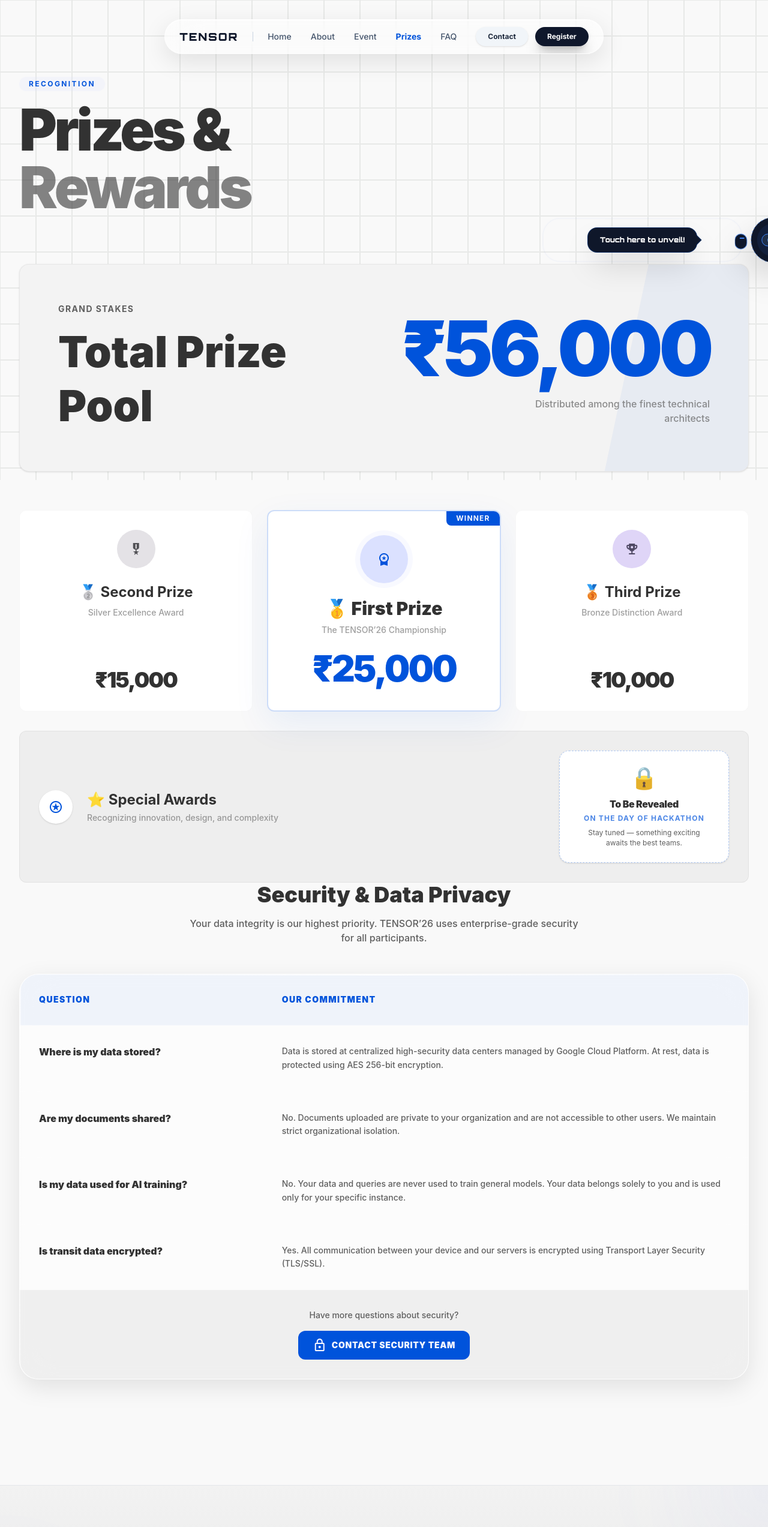
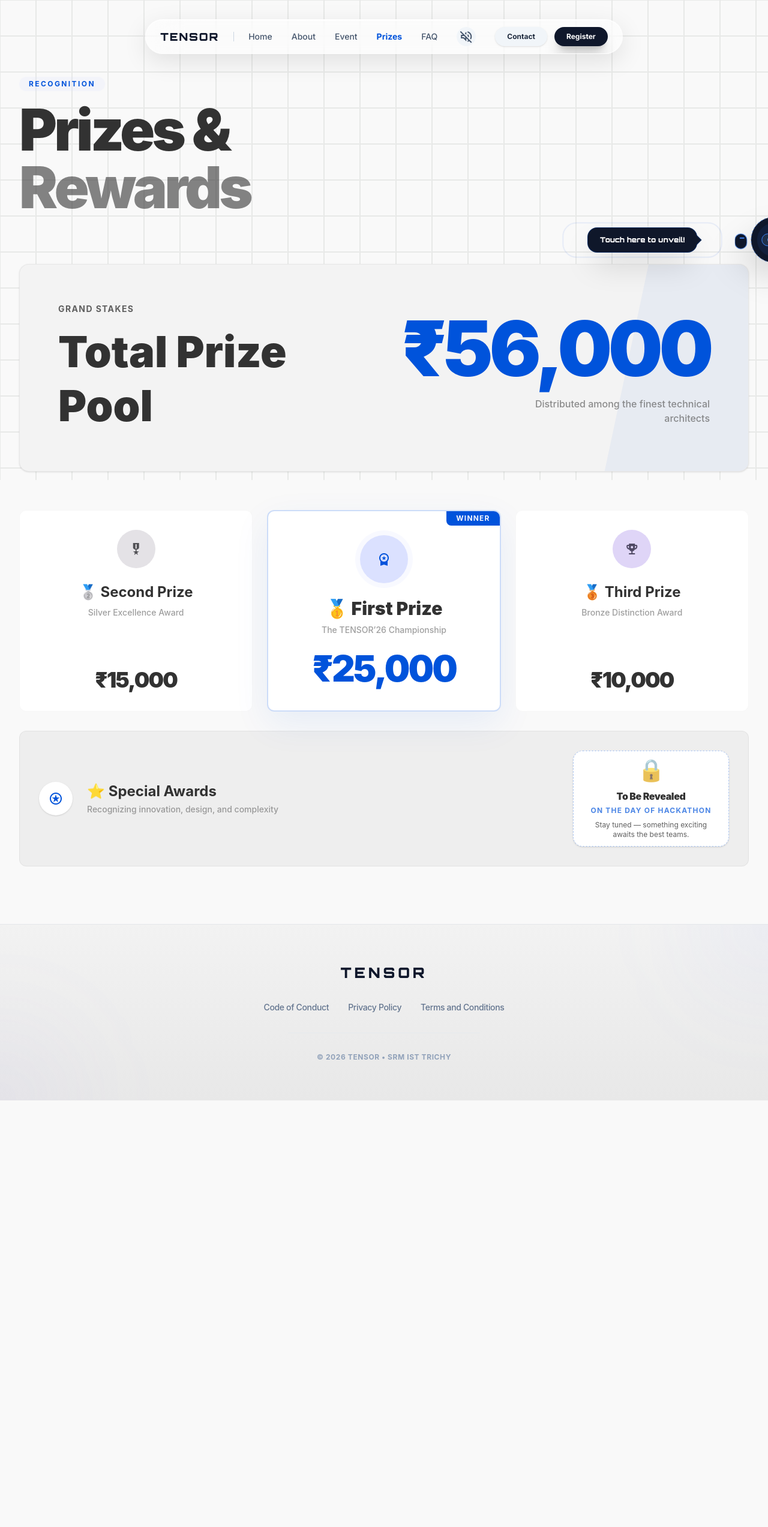
Before and after one commit to Srevarshan05/tensor26, a React (Vite) app: page /prizes in a window 1280 px wide. Shown: the top 2545 px of the page at 60% size. After the commit the page ends 1834 px from the top, so only its background shows below. Built offline with nearby package versions, Linux system fonts and the light colour scheme.

Commit message:
feat: finalized v5 production deployment with global audio sync, Vercel SPA routing, and polished glass UI

```diff
--- a/src/components/Footer.jsx
+++ b/src/components/Footer.jsx
@@ -26,13 +26,13 @@ export default function Footer() {
         </div>
         <div className="flex flex-wrap justify-center gap-8">
           {footerLinks.map(({ label, to }) => (
-            <a
+            <Link
               key={label}
-              href={to}
+              to={to}
               className="text-slate-500 hover:text-primary transition-all duration-300 hover:-translate-y-0.5 inline-block font-medium tracking-tight"
             >
               {label}
-            </a>
+            </Link>
           ))}
         </div>
         <div className="pt-8 border-t border-slate-200/50 w-full max-w-xs mx-auto">
--- a/src/components/Navbar.jsx
+++ b/src/components/Navbar.jsx
@@ -14,6 +14,7 @@ export default function Navbar() {
   const [scrolled, setScrolled]       = useState(false);
   const [mobileOpen, setMobileOpen]   = useState(false);
   const [contactOpen, setContactOpen] = useState(false);
+  const [isMuted, setIsMuted]         = useState(true);
   const location = useLocation();
   const isHome = location.pathname === '/';
 
@@ -22,6 +23,17 @@ export default function Navbar() {
     window.addEventListener('scroll', handler);
     return () => window.removeEventListener('scroll', handler);
   }, []);
+
+  useEffect(() => {
+    const handleSync = (e) => setIsMuted(e.detail);
+    window.addEventListener('update-mute-icon', handleSync);
+    return () => window.removeEventListener('update-mute-icon', handleSync);
+  }, []);
+
+  const toggleGlobalSound = () => {
+    setIsMuted(!isMuted);
+    window.dispatchEvent(new Event('toggle-mute-button'));
+  };
 
   // Close contact popup on route change
   useEffect(() => { setContactOpen(false); }, [location.pathname]);
@@ -151,6 +163,19 @@ export default function Navbar() {
                 {label}
               </NavLink>
             ))}
+
+            {/* Global Mute Toggle (Desktop) */}
+            <button
+              onClick={toggleGlobalSound}
+              className={`flex items-center justify-center p-1 rounded-full transition-all duration-300 hover:scale-110 ${
+                isDarkText ? 'text-slate-600 hover:text-primary bg-slate-100 hover:bg-slate-200' : 'text-white/80 hover:text-white bg-white/10 hover:bg-white/20'
+              }`}
+              title="Toggle Background Sound"
+            >
+              <span className="material-symbols-outlined text-[18px]">
+                {isMuted ? 'volume_off' : 'volume_up'}
+              </span>
+            </button>
           </div>
 
           <div className="hidden ml-8 md:flex items-center gap-3">
@@ -177,16 +202,27 @@ export default function Navbar() {
               Register
             </a>
           </div>
-
-          {/* Mobile Toggle */}
+          {/* Mobile Sound & Toggle */}
+          <div className="md:hidden ml-4 flex items-center gap-3">
             <button
-            className="md:hidden ml-4 p-1 text-slate-600"
+              onClick={toggleGlobalSound}
+              className={`flex items-center justify-center p-1.5 rounded-full transition-all duration-300 hover:scale-110 active:scale-95 ${
+                isDarkText ? 'text-slate-600 hover:text-primary bg-slate-100/50 hover:bg-slate-200' : 'text-white/80 hover:text-white bg-white/10 hover:bg-white/20'
+              }`}
+            >
+              <span className="material-symbols-outlined text-[18px]">
+                {isMuted ? 'volume_off' : 'volume_up'}
+              </span>
+            </button>
+            <button
+              className={`p-1 transition-colors ${isDarkText ? 'text-slate-600' : 'text-white/90'}`}
               onClick={() => setMobileOpen(!mobileOpen)}
             >
               <svg className="w-6 h-6" fill="none" stroke="currentColor" strokeWidth="2" viewBox="0 0 24 24">
                 <path d={mobileOpen ? "M6 18L18 6M6 6l12 12" : "M4 6h16M4 12h16M4 18h16"} strokeLinecap="round" strokeLinejoin="round" />
               </svg>
             </button>
+          </div>
         </nav>
 
         {/* Mobile Menu */}
--- a/src/pages/Event.jsx
+++ b/src/pages/Event.jsx
@@ -3,6 +3,7 @@ import SectionWrapper from '../components/SectionWrapper';
 import Card from '../components/Card';
 import Roadmap from '../components/Roadmap';
 import ShapeGridMoving from '../components/background/ShapeGridMoving';
+import eventImg from '../assets/event-page-img.svg';
 
 const schedule = [
   { time: '09:00 – 10:00', label: 'Opening', title: 'Inauguration', desc: 'Welcome, problem statement unveiling, and AI Scientist briefing.', primary: true },
@@ -128,12 +129,13 @@ export default function Event() {
                 The TENSOR'26 workflow is designed to simulate the future of software engineering. Participants are evaluated not just on the final product, but on the sophistication of their AI orchestration process and the cleanliness of their generated systems.
               </p>
 
-              <div className="flex flex-wrap gap-4">
-                <div className="bg-slate-50 border border-slate-200 px-4 md:px-8 py-4 md:py-5 rounded-[2rem] flex flex-wrap items-center gap-2 md:gap-4 shadow-sm group w-full md:w-auto">
+              <div className="flex flex-wrap gap-4 mt-6">
+                <div className="glass-morphism bg-white/40 backdrop-blur-3xl border border-white/60 px-6 sm:px-12 py-5 sm:py-6 rounded-[3rem] flex flex-wrap items-center gap-3 sm:gap-6 shadow-xl relative overflow-hidden group w-full md:w-auto hover:shadow-2xl transition-all duration-700">
+                  <div className="absolute inset-0 bg-gradient-to-r from-primary/10 via-violet-400/5 to-fuchsia-400/10 opacity-30 group-hover:opacity-100 transition-opacity duration-700 pointer-events-none" />
                   {['Start', 'Build', 'Submit', 'Evaluate', 'Pitch'].map((step, i, arr) => (
-                    <div key={step} className="flex items-center gap-2 md:gap-4 whitespace-nowrap">
-                      <span className={`font-black text-xs md:text-sm tracking-widest uppercase ${i === 0 || i === arr.length - 1 ? 'text-primary' : 'text-slate-400 opacity-60'}`}>{step}</span>
-                      {i < arr.length - 1 && <span className="material-symbols-outlined text-xs text-slate-300">arrow_forward</span>}
+                    <div key={step} className="flex items-center gap-3 sm:gap-6 relative z-10 whitespace-nowrap">
+                      <span className={`font-black text-xs sm:text-sm tracking-[0.25em] uppercase transition-all duration-300 ${i === 0 || i === arr.length - 1 ? 'text-primary drop-shadow-sm scale-105' : 'text-slate-500 hover:text-slate-900 group-hover:opacity-100 opacity-60'}`}>{step}</span>
+                      {i < arr.length - 1 && <span className="material-symbols-outlined text-sm font-black text-slate-300 group-hover:text-primary/40 transition-colors duration-300" style={{ fontVariationSettings: "'FILL' 1" }}>chevron_right</span>}
                     </div>
                   ))}
                 </div>
@@ -145,19 +147,16 @@ export default function Event() {
               whileInView={{ opacity: 1, scale: 1 }}
               viewport={{ once: true }}
               transition={{ duration: 1, ease: "circOut" }}
-              className="relative group"
+              className="relative flex items-center justify-center group"
             >
-              <div className="absolute -inset-4 bg-primary/10 rounded-[3rem] blur-2xl opacity-0 group-hover:opacity-100 transition-opacity duration-700" />
-              <div className="relative rounded-[2rem] overflow-hidden shadow-2xl border-4 border-white bg-slate-50">
-                <img
-                  className="w-full h-auto object-contain transition-all duration-1000 group-hover:scale-105"
-                  src="/event-page-img.svg"
-                  alt="Competitive Flow Diagram"
-                />
-                <div className="absolute bottom-0 left-0 right-0 p-4 md:p-8 translate-y-4 group-hover:translate-y-0 transition-transform duration-700 bg-gradient-to-t from-black/70 to-transparent">
-                  <p className="text-white text-sm md:text-lg font-black italic tracking-tight">"The best way to predict the future is to generate it."</p>
-                </div>
-              </div>
+              {/* Subtle ambient glow behind the raw image */}
+              <div className="absolute inset-0 bg-primary/5 rounded-[3rem] blur-3xl opacity-0 group-hover:opacity-100 transition-opacity duration-700 pointer-events-none" />
+
+              <img
+                className="relative z-10 w-full max-w-[90%] h-auto object-contain drop-shadow-2xl transition-all duration-[1.5s] ease-[0.22,1,0.36,1] hover:scale-[1.03] hover:-translate-y-3 cursor-crosshair"
+                src={eventImg}
+                alt="Competitive Flow Diagram"
+              />
             </motion.div>
           </div>
         </div>
--- a/src/pages/Home.jsx
+++ b/src/pages/Home.jsx
@@ -26,22 +26,38 @@ const organizers = [
 ];
 
 export default function Home() {
+  const [isMuted, setIsMuted] = useState(true);
   const navigate = useNavigate();
   const videoRef = useRef(null);
+
   useEffect(() => {
-    // Attempt to play with sound on first interaction
-    const handleFirstClick = () => {
+    // Start muted to ensure video successfully plays visually, let user toggle sound
     if (videoRef.current) {
-        videoRef.current.muted = false;
       videoRef.current.volume = 0.5;
-        videoRef.current.play().catch(e => console.log("Audio play blocked", e));
+      videoRef.current.muted = true;
+      videoRef.current.play().catch(e => console.error("Playback failed", e));
     }
-      document.removeEventListener('click', handleFirstClick);
-    };
-    document.addEventListener('click', handleFirstClick);
-    return () => document.removeEventListener('click', handleFirstClick);
+
+    // Sync state to the Navbar
+    window.dispatchEvent(new CustomEvent('update-mute-icon', { detail: true }));
+
+    // Listen to external remote control from Navbar
+    const externalToggle = () => toggleSound();
+    window.addEventListener('toggle-mute-button', externalToggle);
+    return () => window.removeEventListener('toggle-mute-button', externalToggle);
   }, []);
 
+  const toggleSound = () => {
+    if (videoRef.current) {
+      const nextMuted = !videoRef.current.muted;
+      videoRef.current.muted = nextMuted;
+      setIsMuted(nextMuted);
+      window.dispatchEvent(new CustomEvent('update-mute-icon', { detail: nextMuted }));
+      if (!nextMuted) {
+         videoRef.current.play().catch(e => console.error("Play failed", e));
+      }
+    }
+  };
   return (
     <main className="min-h-screen">
       {/* ─── Section 1: Cinematic Video Hero ─── */}
--- a/src/pages/Prizes.jsx
+++ b/src/pages/Prizes.jsx
@@ -2,7 +2,7 @@ import { motion } from 'framer-motion';
 import SectionWrapper from '../components/SectionWrapper';
 import PrizeCard from '../components/PrizeCard';
 import ShapeGrid from '../components/background/ShapeGrid';
-
+import prizeImg from '../assets/Prize-img.svg';
 
 
 export default function Prizes() {
@@ -109,75 +109,32 @@ export default function Prizes() {
               </div>
             </div>
 
-          {/* Mystery teaser */}
+            {/* Mystery teaser with Hover Reveal */}
             <motion.div
               initial={{ opacity: 0, scale: 0.9 }}
               whileInView={{ opacity: 1, scale: 1 }}
               viewport={{ once: true }}
               transition={{ duration: 0.6 }}
-            className="flex flex-col items-center justify-center bg-white border border-dashed border-primary/30 rounded-2xl px-10 py-6 shadow-sm text-center min-w-[260px] relative overflow-hidden group"
+              className="flex flex-col items-center justify-center bg-white border border-dashed border-primary/30 rounded-2xl px-10 py-6 shadow-sm text-center min-w-[260px] min-h-[160px] relative overflow-hidden group cursor-pointer transition-all duration-500 hover:border-primary/60 hover:shadow-xl hover:shadow-primary/10"
             >
-            {/* Animated shimmer */}
-            <div className="absolute inset-0 bg-gradient-to-r from-transparent via-primary/5 to-transparent -translate-x-full group-hover:translate-x-full transition-transform duration-1000 ease-in-out" />
+              <div className="absolute inset-0 z-10 flex flex-col items-center justify-center transition-all duration-500 ease-out group-hover:opacity-0 group-hover:scale-95 group-hover:-translate-y-4">
                 <span className="text-4xl mb-3 animate-pulse">🔒</span>
                 <p className="text-base font-black text-on-background tracking-tight">To Be Revealed</p>
                 <p className="text-xs font-bold text-primary uppercase tracking-widest mt-1 opacity-70">On the Day of Hackathon</p>
                 <p className="text-xs text-on-surface-variant mt-2 max-w-[200px] leading-snug">Stay tuned — something exciting awaits the best teams.</p>
+              </div>
+
+              {/* Reveal Image on hover */}
+              <div className="absolute inset-0 w-full h-full p-4 flex items-center justify-center z-20">
+                <img
+                  src={prizeImg}
+                  alt="Revealed Prize"
+                  className="w-full h-full object-contain opacity-0 scale-50 -translate-y-4 group-hover:opacity-100 group-hover:scale-100 group-hover:translate-y-0 transition-all duration-500 ease-[0.16,1,0.3,1]"
+                />
+              </div>
             </motion.div>
           </SectionWrapper>
         </section>
-
-
-      {/* Security & Data Section */}
-      <SectionWrapper delay={0.5} className="max-w-7xl mx-auto px-4 sm:px-8 pb-20">
-        <div className="text-center mb-12">
-          <h2 className="text-3xl sm:text-4xl font-black mb-4">Security & Data Privacy</h2>
-          <p className="text-on-surface-variant max-w-2xl mx-auto font-medium">Your data integrity is our highest priority. TENSOR’26 uses enterprise-grade security for all participants.</p>
-        </div>
-
-        <div className="glass-morphism bg-white/40 backdrop-blur-md rounded-[2rem] border border-white/40 overflow-hidden shadow-xl">
-          <table className="w-full text-left border-collapse">
-            <thead>
-              <tr className="bg-primary/5">
-                <th className="p-6 sm:p-8 text-sm font-black uppercase tracking-widest text-primary border-b border-white/20">Question</th>
-                <th className="p-6 sm:p-8 text-sm font-black uppercase tracking-widest text-primary border-b border-white/20">Our Commitment</th>
-              </tr>
-            </thead>
-            <tbody className="divide-y divide-white/10">
-              <tr className="hover:bg-white/10 transition-colors">
-                <td className="p-6 sm:p-8 font-black text-on-surface align-top w-1/3">Where is my data stored?</td>
-                <td className="p-6 sm:p-8 text-on-surface-variant text-sm font-medium leading-relaxed">
-                  Data is stored at centralized high-security data centers managed by Google Cloud Platform. At rest, data is protected using AES 256-bit encryption.
-                </td>
-              </tr>
-              <tr className="hover:bg-white/10 transition-colors">
-                <td className="p-6 sm:p-8 font-black text-on-surface align-top w-1/3">Are my documents shared?</td>
-                <td className="p-6 sm:p-8 text-on-surface-variant text-sm font-medium leading-relaxed">
-                  No. Documents uploaded are private to your organization and are not accessible to other users. We maintain strict organizational isolation.
-                </td>
-              </tr>
-              <tr className="hover:bg-white/10 transition-colors">
-                <td className="p-6 sm:p-8 font-black text-on-surface align-top w-1/3">Is my data used for AI training?</td>
-                <td className="p-6 sm:p-8 text-on-surface-variant text-sm font-medium leading-relaxed">
-                  No. Your data and queries are never used to train general models. Your data belongs solely to you and is used only for your specific instance.
-                </td>
-              </tr>
-              <tr className="hover:bg-white/10 transition-colors">
-                <td className="p-6 sm:p-8 font-black text-on-surface align-top w-1/3">Is transit data encrypted?</td>
-                <td className="p-6 sm:p-8 text-on-surface-variant text-sm font-medium leading-relaxed">
-                  Yes. All communication between your device and our servers is encrypted using Transport Layer Security (TLS/SSL).
-                </td>
-              </tr>
-            </tbody>
-          </table>
-          <div className="p-8 bg-black/5 text-center">
-            <p className="text-on-surface-variant text-sm font-medium mb-4">Have more questions about security?</p>
-            <a href="mailto:security@tensor26.in" className="inline-flex items-center gap-2 px-6 py-3 bg-primary text-on-primary font-black rounded-xl hover:shadow-lg transition-all text-sm uppercase tracking-wider">
-              <span className="material-symbols-outlined text-sm">lock</span> Contact Security Team
-            </a>
-          </div>
-        </div>
-      </SectionWrapper>
       </div>
     </main>
   );
```
Also changed, not shown: src/assets/Prize-img.svg (added), src/assets/event-page-img.svg (renamed from event-page-img.svg), vercel.json (added). Lines whose indentation alone changed are shown as unchanged.
